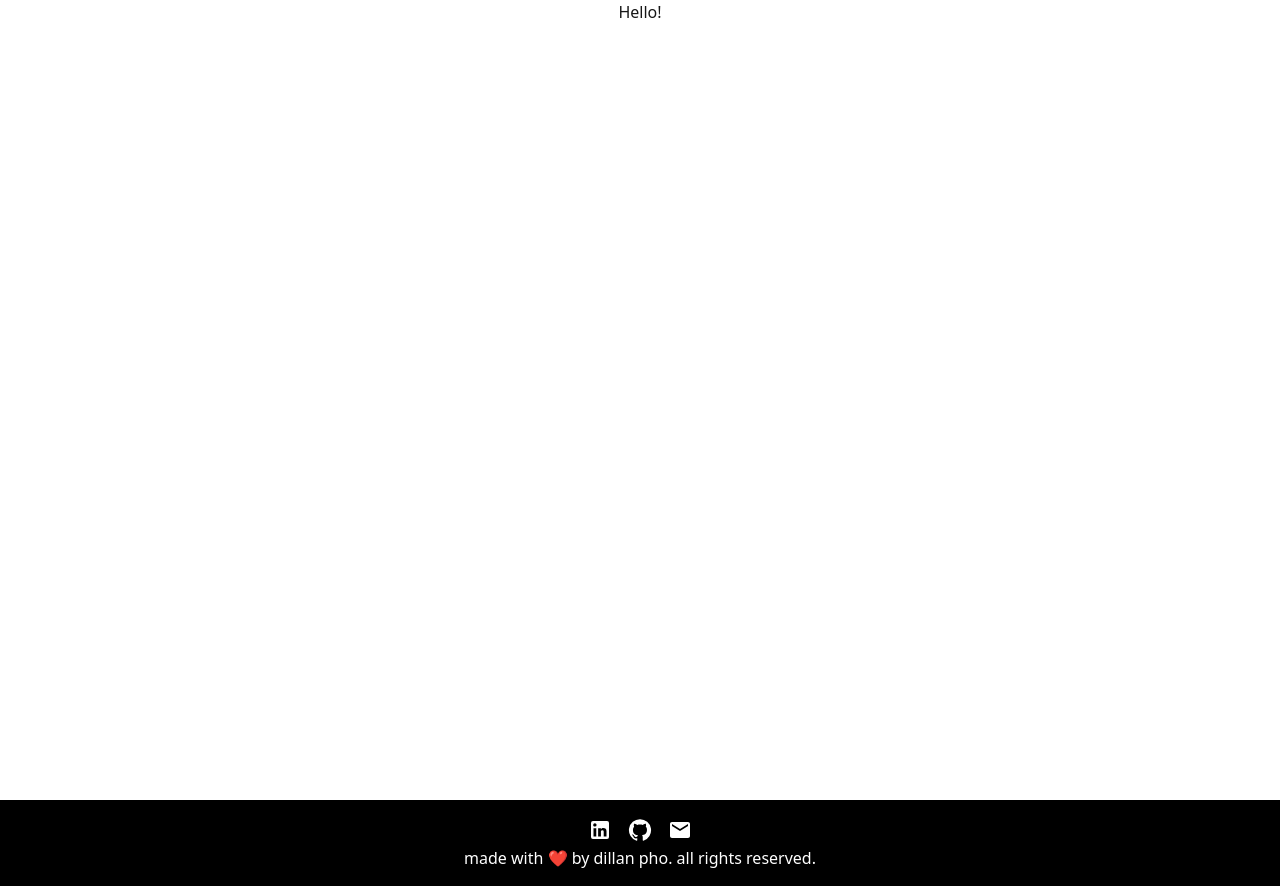
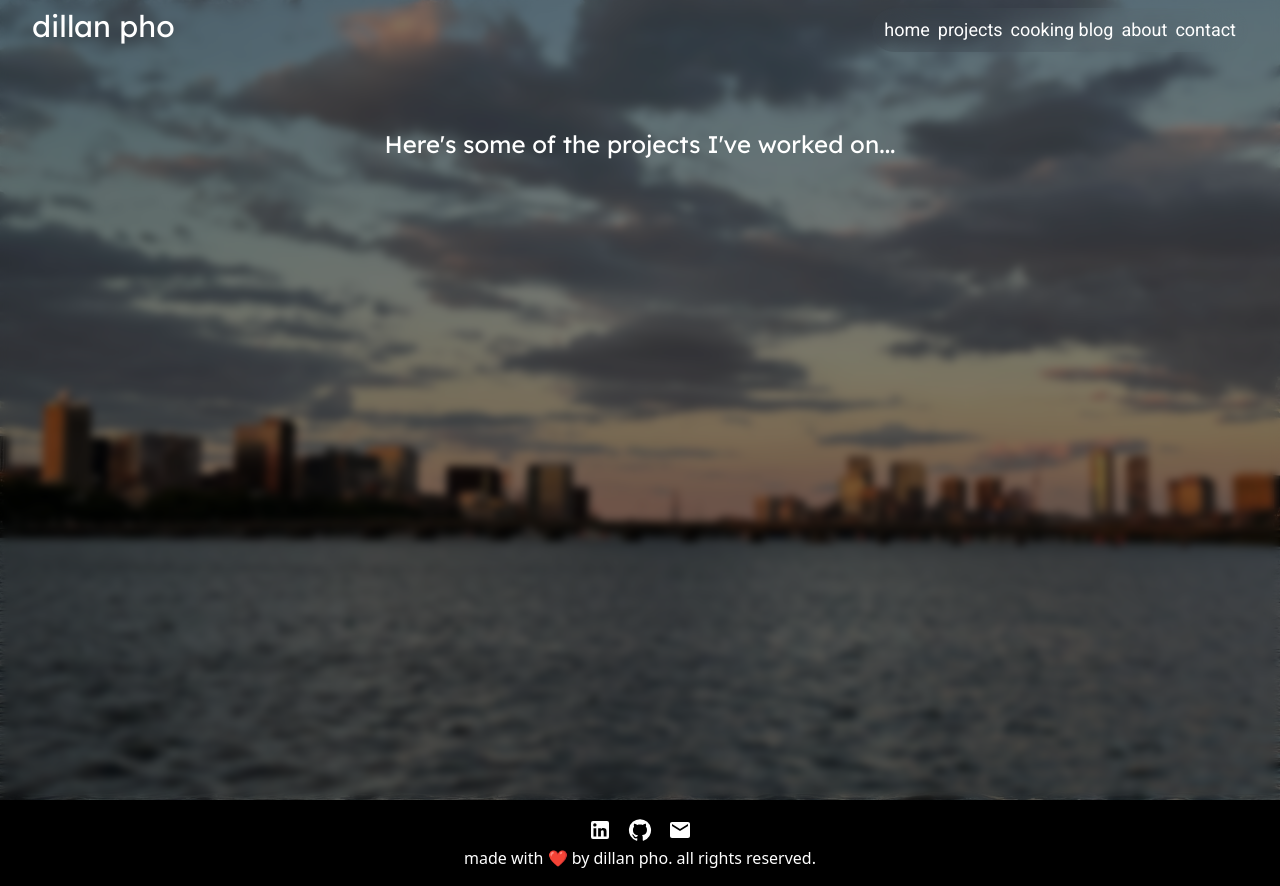
Before and after one commit to yorozoru/personal-website, a Next.js app: page /projects in a window 1280 px wide. Built offline with nearby package versions, Linux system fonts and the light colour scheme.

Commit message:
add ProjectsPage component, update Projects route, and modify navigation links

```diff
--- a/app/globals.css
+++ b/app/globals.css
@@ -16,24 +16,6 @@
   }
 } */
 
-@keyframes gradientMove {
-  0% {
-      background-position: 0% 50%;
-  }
-  50% {
-      background-position: 100% 50%;
-  }
-  100% {
-      background-position: 0% 50%;
-  }
-}
-
-.animate-gradient {
-  background: linear-gradient(270deg, #ff8a80, #ffab91, #ffd180, #ffcc80, #e6ee9c, #c5e1a5, #80deea, #80cbc4, #b39ddb, #ce93d8);
-  animation: gradientMove 20s linear infinite;
-  background-size: 400% 400%;
-}
-
 body {
   color: var(--foreground);
   background: var(--background);
--- a/app/projects/page.tsx
+++ b/app/projects/page.tsx
@@ -1,3 +1,4 @@
+import ProjectsPage from "@/components/ProjectsPage";
 import { Metadata } from "next";
 
 export const metadata: Metadata = {
@@ -6,8 +7,6 @@ export const metadata: Metadata = {
 };
 export default function Projects(){
     return(
-        <div className="flex justify-center min-h-screen">
-            <h1>Hello!</h1>
-        </div>
+       <ProjectsPage/>
     )
 }
--- a/components/AnimatedLinks.tsx
+++ b/components/AnimatedLinks.tsx
@@ -18,10 +18,9 @@ export default function AnimatedLink({ href, children, className = "" }: Animate
         >
             <Link
                 href={href}
+                className = {`text-white hover:text-sky-300 transition-colors ${className}`}
             >
-                <span className="hover:text-transparent bg-clip-text hover:animate-gradient">
-                    {children}
-                </span>
+    {children}
             </Link>
         </motion.div>
     );
--- /dev/null
+++ b/components/CardPreview.tsx
@@ -0,0 +1,7 @@
+export default function CardPreview(){
+    return(
+        <div className="flex flex-wrap">
+
+        </div>
+    )
+}
--- a/components/HeaderNav.tsx
+++ b/components/HeaderNav.tsx
@@ -23,8 +23,8 @@ export default function HeaderNav(){
             <nav className="flex flex-row gap-2 text-lg font-roboto backdrop-blur-xl px-3 py-2 rounded-3xl z-20">
                 <AnimatedLink href="/">home</AnimatedLink>
                 <AnimatedLink href="/projects">projects</AnimatedLink>
-                <AnimatedLink href="/education">about me</AnimatedLink>
                 <AnimatedLink href="/cooking">cooking blog</AnimatedLink>
+                <AnimatedLink href="/about">about</AnimatedLink>
                 <AnimatedLink href="/contact">contact</AnimatedLink>
             </nav>
         </div>
--- a/components/ProjectsPage.tsx
+++ b/components/ProjectsPage.tsx
@@ -0,0 +1,20 @@
+export default function ProjectsPage(){
+    return (
+        <div className="absolute w-full min-h-screen">
+            <div className="absolute top-0 left-0 w-full h-full overflow-hidden z-0">
+                    {/* Image Background */}
+                    <div className="absolute top-0 left-0 w-full h-full">
+                        <img src="IMG_5278.jpg" alt="picture of the boston skyline from the charles river" className="w-full h-full object-cover object-center"/>
+                    </div>
+                    {/* Dark overlay */}
+                    <div className="absolute top-0 left-0 w-full h-full bg-black bg-opacity-50 backdrop-blur-sm"></div>
+            </div>
+            <div className="relative z-1 flex justify-center">
+                <div className="mt-32">
+                <h1 className="text-white font-lexend font text-2xl">Here's some of the projects I've worked on...</h1>
+                </div>
+            </div>
+
+        </div>
+    )
+}
```
Also changed, not shown: public/IMG_5278.jpg (added).
